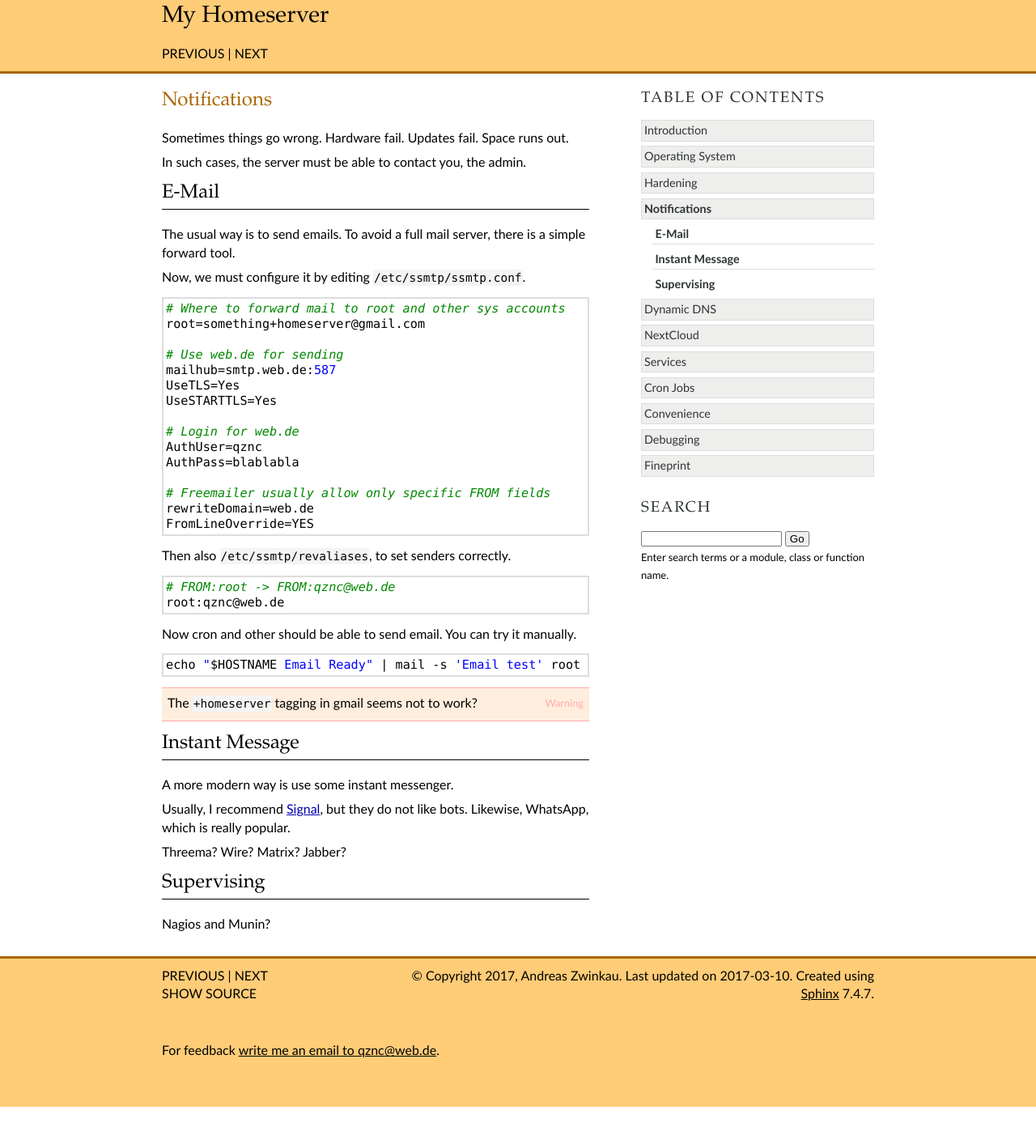
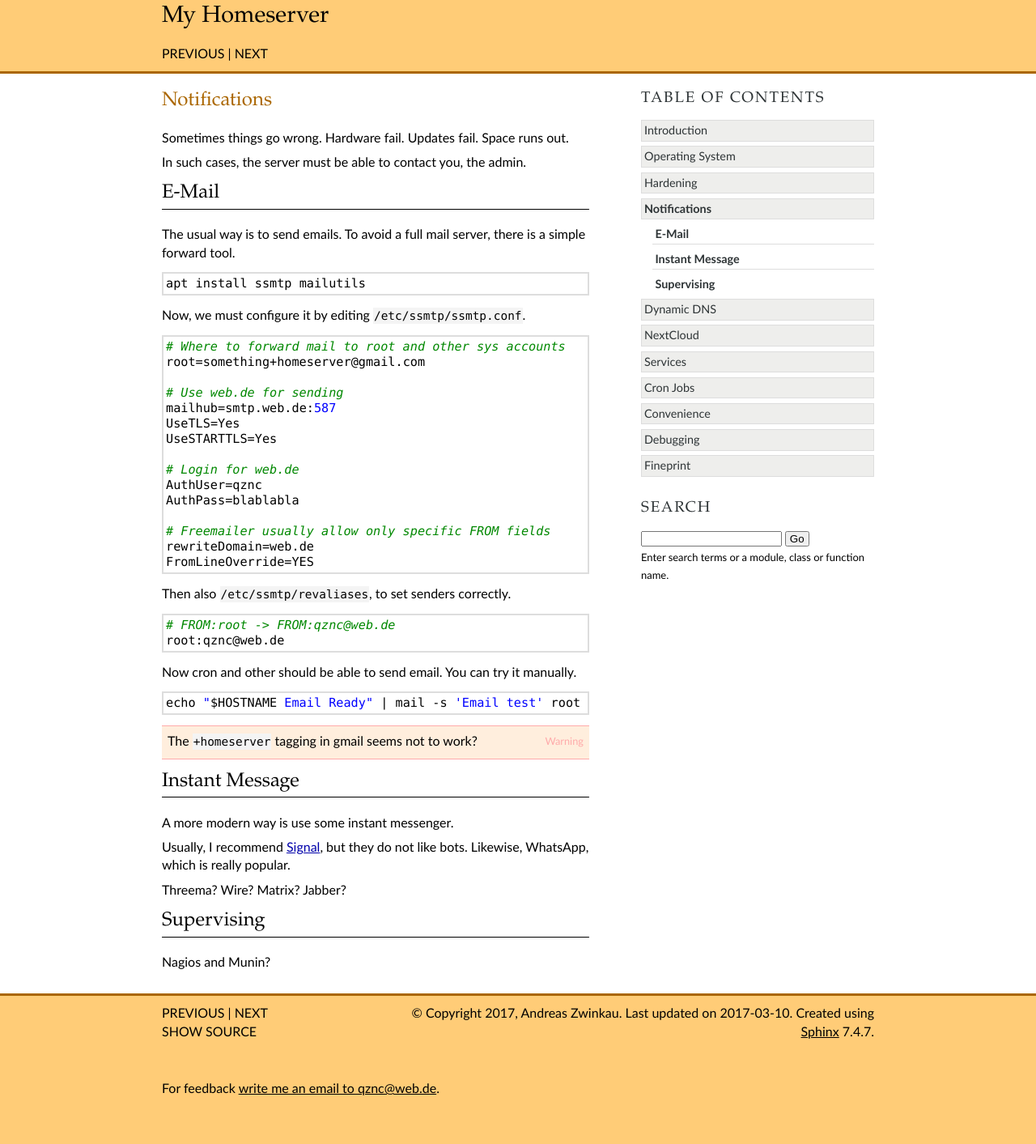
Before and after one commit to qznc/my-homeserver, a Sphinx documentation site: the page built from source/notifications.rst, in a window 1280 px wide. Shown: the whole page at 81% size. Built offline with Sphinx 7.4.7, drawn with Linux system fonts in a browser that asks for light colours; before the commit the page ends 1367 px from its top, so only the background shows below that.

Commit message:
Fix two syntax errors

```diff
--- a/source/cronjobs.rst
+++ b/source/cronjobs.rst
@@ -16,6 +16,7 @@ so I will just use a dummy script here.
 As user cronbot create ``~/example.sh``.
 
 .. code:: sh
+
   cat >~/example.sh <<EOF
   #!/bin/sh
   set -e
--- a/source/notifications.rst
+++ b/source/notifications.rst
@@ -15,7 +15,7 @@ E-Mail
 The usual way is to send emails.
 To avoid a full mail server, there is a simple forward tool.
 
-.. highlight:: sh
+.. code:: sh
 
    apt install ssmtp mailutils
 
```
